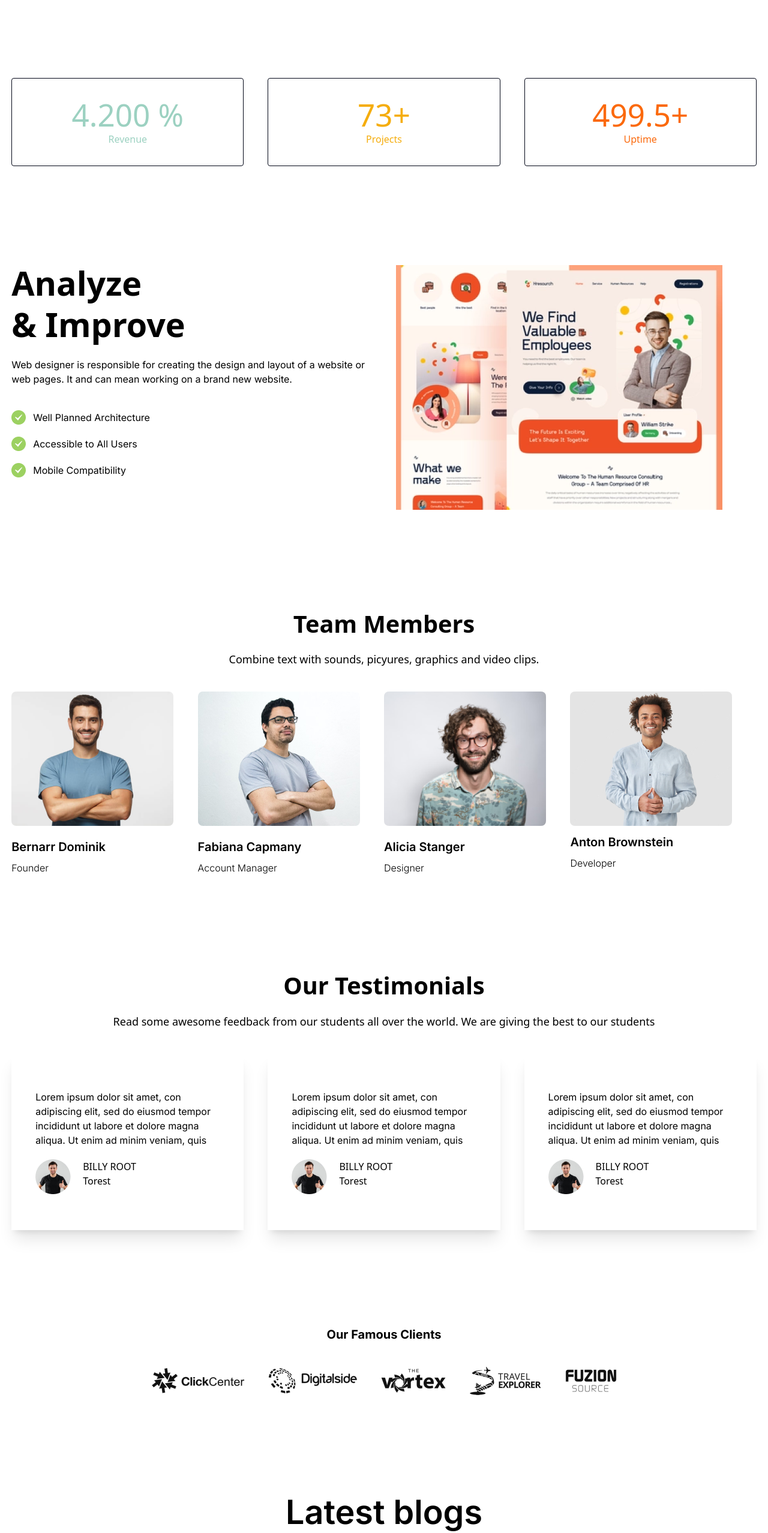
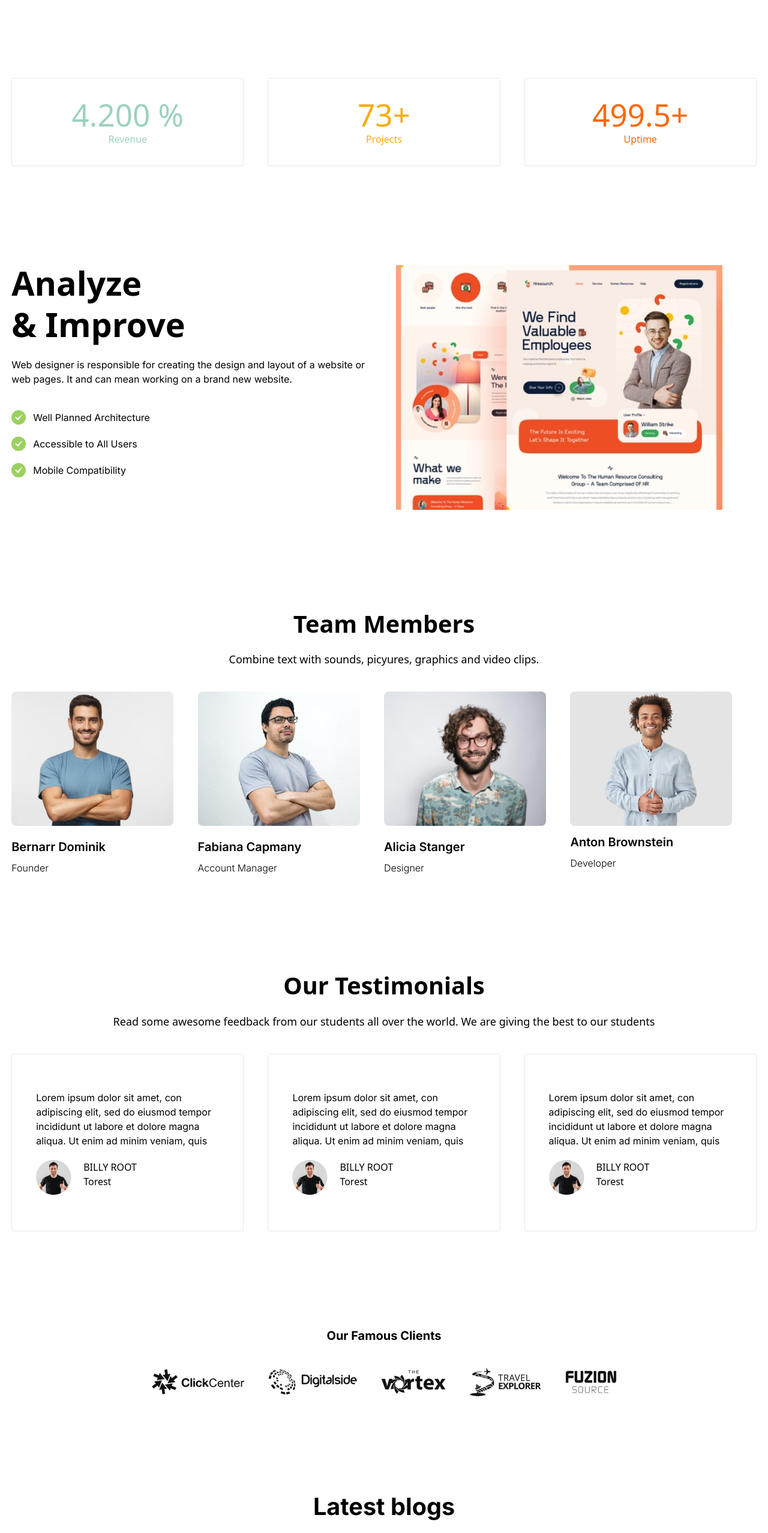
Before and after one commit to Alexandra4373/Hardwell, a React (Vite) app: page / in a window 1280 px wide. Shown: the part 3380-5936 px from the top of the page at 60% size. Built offline with nearby package versions, Linux system fonts and the light colour scheme.

Commit message:
Update App.jsx

```diff
--- a/src/App.jsx
+++ b/src/App.jsx
@@ -195,21 +195,21 @@ function App() {
 
         <div className="py-20">
           <div className="container flex justify-center md:flex-row sm:flex-wrap sm:flex-col sm:gap-10">
-            <div className="flex-1 text-secondary text-center border rounded border-slate-950 py-8 ">
+            <div className="flex-1 text-secondary text-center border rounded py-8 ">
               <h1 className="">
                 4.200 <span>%</span>
               </h1>
 
               <h3>Revenue</h3>
             </div>
-            <div className="flex-1 text-tert text-center border rounded border-slate-950 py-8">
+            <div className="flex-1 text-tert text-center border rounded  py-8">
               <h1 className="">
                 73<span>+</span>
               </h1>
 
               <h3>Projects</h3>
             </div>
-            <div className="flex-1 text-quart text-center border rounded border-slate-950 py-8">
+            <div className="flex-1 text-quart text-center border rounded py-8">
               <h1 className="">
                 499.5<span>+</span>
               </h1>
@@ -321,7 +321,7 @@ function App() {
             </p>
 
             <div className="flex flex-wrap sm:flex-col sm:justify-center md:flex-row gap-10">
-              <div className="flex-1 p-10 shadow-xl">
+              <div className="flex-1 p-10 border rounded">
                 <p className="font-inter text-base mt-5">
                   Lorem ipsum dolor sit amet, con adipiscing elit, sed do
                   eiusmod tempor incididunt ut labore et dolore magna aliqua. Ut
@@ -335,7 +335,7 @@ function App() {
                   </div>
                 </div>
               </div>
-              <div className="flex-1 p-10 shadow-xl ">
+              <div className="flex-1 p-10 border rounded ">
                 <p className="font-inter text-base mt-5 text-start">
                   Lorem ipsum dolor sit amet, con adipiscing elit, sed do
                   eiusmod tempor incididunt ut labore et dolore magna aliqua. Ut
@@ -350,7 +350,7 @@ function App() {
                 </div>
               </div>
 
-              <div className="flex-1 p-10 shadow-xl">
+              <div className="flex-1 p-10 border rounded">
                 <p className="font-inter text-base mt-5 ">
                   Lorem ipsum dolor sit amet, con adipiscing elit, sed do
                   eiusmod tempor incididunt ut labore et dolore magna aliqua. Ut
@@ -397,13 +397,13 @@ function App() {
         {/* Latest blogs*/}
         <div className=" py-20">
           <div className="container">
-            <h2 className="font-inter font-semibold text-[3.475rem] mb-5 text-center leading-tight">
+            <h2 className="font-inter font-bold text-[2.475rem] mb-5 text-center leading-tight">
               Latest blogs
             </h2>
 
             {/* Blogs */}
             <div className="flex flex-wrap gap-10">
-              <div className="flex-1 p-10 bg-white">
+              <div className="flex-1 p-10 border rounded">
                 <div className="mb-5 flex justify-center">
                   <img src={blog1} alt="" />
                 </div>
@@ -414,10 +414,10 @@ function App() {
                   Leverage agile frameworks to provide a robust synopsis for
                   high level overviews. Iterative approaches.
                 </p>
-                <h5 className="mt-5">Read more</h5>
+                <h5 className="mt-5 underline text-tert">Read more</h5>
               </div>
 
-              <div className="flex-1 p-10">
+              <div className="flex-1 p-10 border rounded">
                 <div className="mb-5 flex justify-center">
                   <img src={blog2} alt="" />
                 </div>
@@ -428,10 +428,10 @@ function App() {
                   Leverage agile frameworks to provide a robust synopsis for
                   high level overviews. Iterative approaches.
                 </p>
-                <h5 className="mt-5">Read more</h5>
+                <h5 className="mt-5 underline text-secondary">Read more</h5>
               </div>
 
-              <div className="flex-1 p-10 bg-white">
+              <div className="flex-1 p-10 border rounded">
                 <div className="mb-5 flex justify-center">
                   <img src={blog3} alt="" />
                 </div>
@@ -442,7 +442,7 @@ function App() {
                   Leverage agile frameworks to provide a robust synopsis for
                   high level overviews. Iterative approaches.
                 </p>
-                <h5 className="mt-5">Read more</h5>
+                <h5 className="mt-5 underline text-quart">Read more</h5>
               </div>
             </div>
           </div>
```
